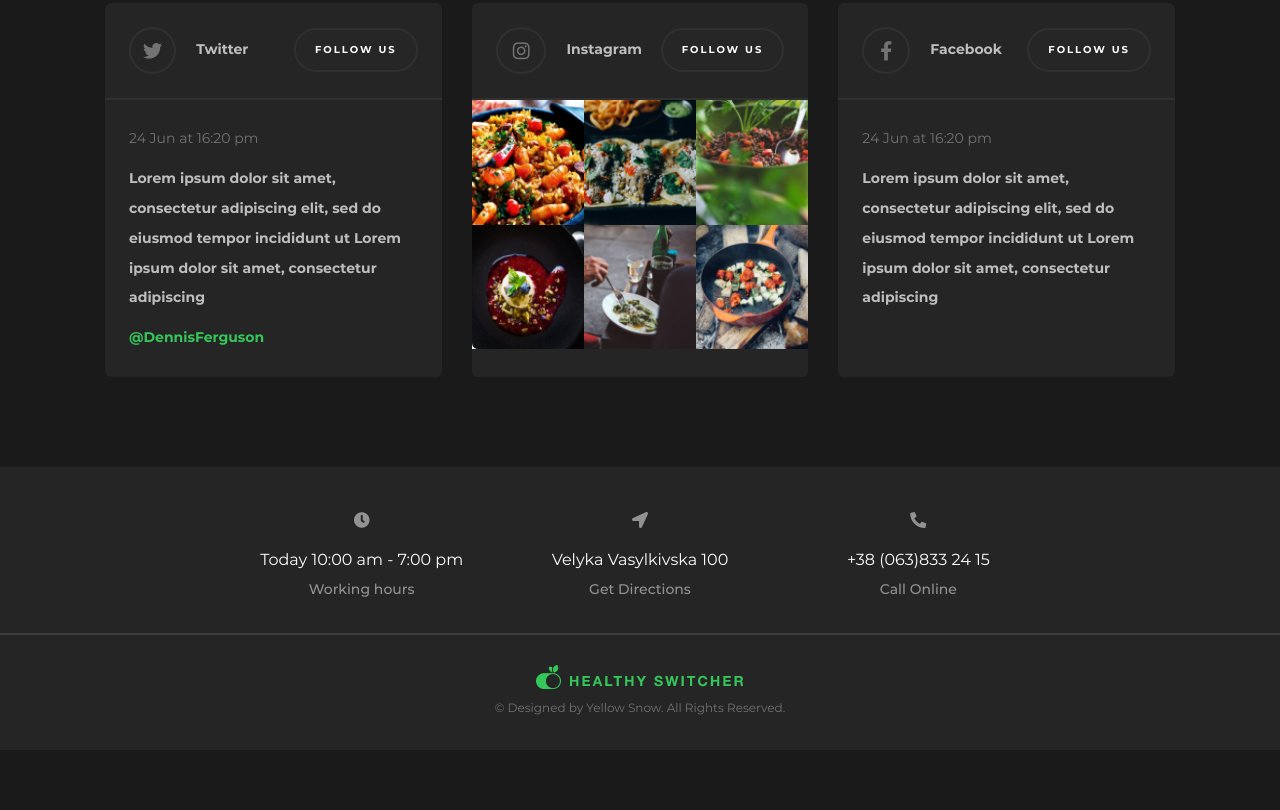
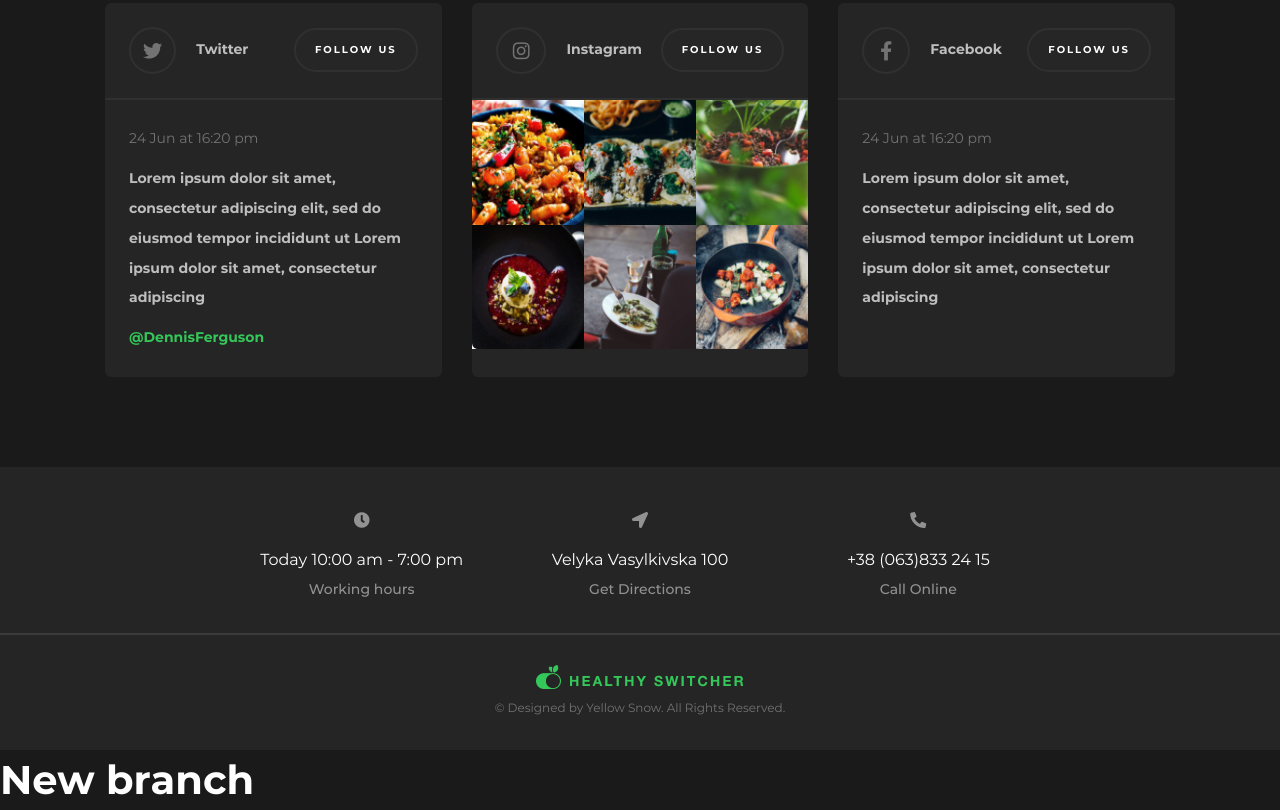
Before and after one commit to halfdead30/healthy_food, a plain HTML site: page index.html in a window 1280 px wide. Shown: the part 4517-5327 px from the top of the page. Before the commit the page ends 5267 px from the top, so only its background shows below. Drawn offline with Linux system fonts and the light colour scheme; files whose address does not match are found by name.

Commit message:
update index

```diff
--- a/index.html
+++ b/index.html
@@ -603,6 +603,8 @@
     </footer>
     <!-- /.footer -->
 
+    <h3>New branch</h3>
+
     <script src="libs/swiper/js/swiper.min.js"></script>
     <script src="js/main.js"></script>
 </body>
```
